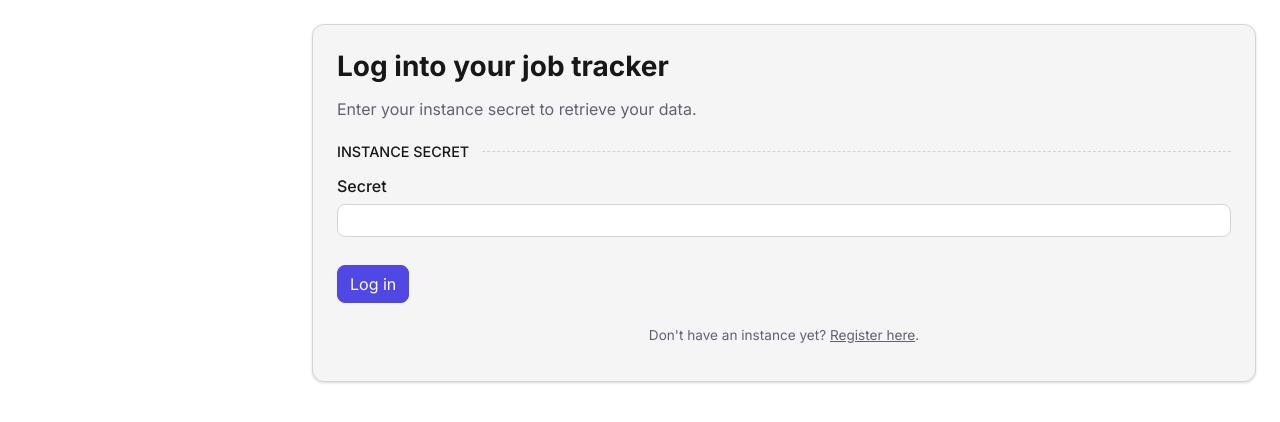
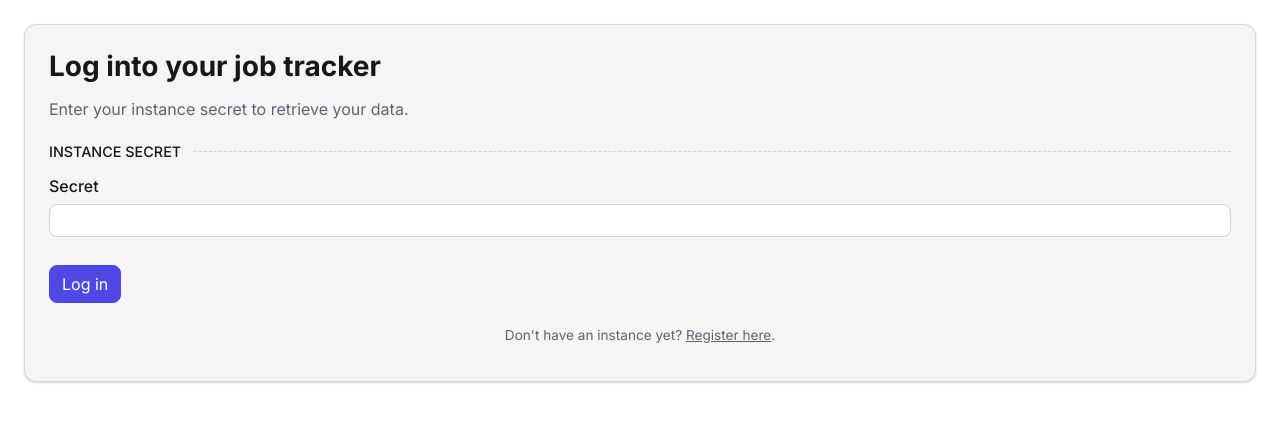
Before and after one commit to neilmerton/job-tracker, a Next.js app: page /login in a window 1280 px wide. Shown: the top 422 px of the page. Built offline with nearby package versions, Linux system fonts and the light colour scheme.

Commit message:
style: fix some additional UI niggles

```diff
--- a/app/globals.css
+++ b/app/globals.css
@@ -92,10 +92,13 @@ img {
 
 .app-shell {
   background-color: var(--color-background);
+  height: 100vh;
+
+  &:has(.app-shell__nav) {
     display: grid;
     grid:
       "app-main" 1fr "app-nav" auto;
-  height: 100vh;
+  }
 }
 
 .app-shell__main {
@@ -189,7 +192,7 @@ img {
 }
 
 @media (min-width: 768px) {
-  .app-shell {
+  .app-shell:has(.app-shell__nav) {
     grid-template-areas:
       "app-nav app-main";
     grid-template-columns: 18rem 1fr;
@@ -214,10 +217,13 @@ img {
   margin-bottom: var(--space-xl);
   display: grid;
   column-gap: var(--space-xl);
+
+  &:has(>.button) {
     grid-template-columns: 1fr max-content;
     grid-template-areas:
       "title action"
       "description action";
+  }
 }
 
 .page-header>.button {
```
Lines whose indentation alone changed are shown as unchanged.
